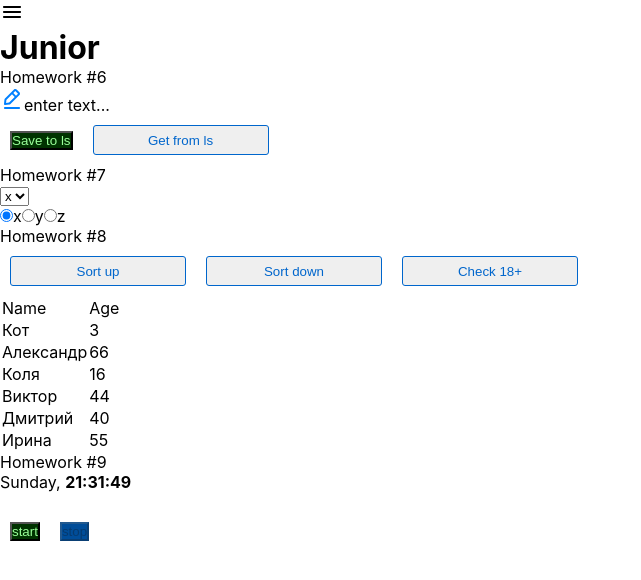
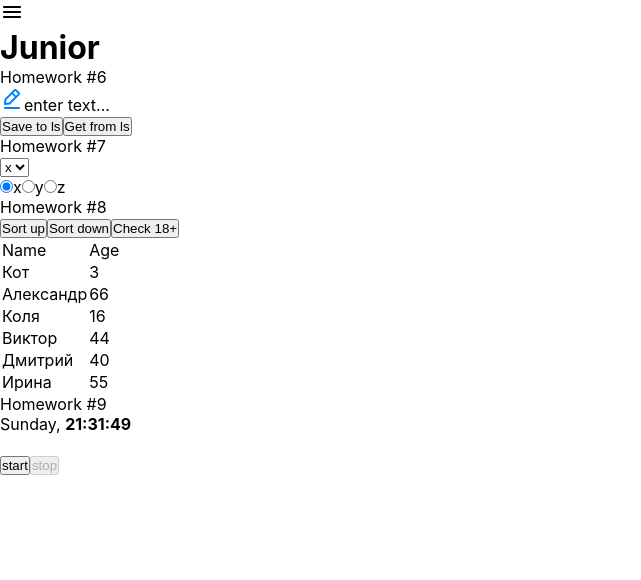
Before and after one commit to DmitryB89/Self-Check, a React (Create React App) app: page /#/junior in a window 1280 px wide. Shown: the top 580 px of the page, without its empty margins (0-641 px from the left). Built offline with nearby package versions, Linux system fonts and the light colour scheme.

Commit message:
HW-4 changes

```diff
--- a/src/s2-homeworks/hw04/common/c2-SuperButton/SuperButton.tsx
+++ b/src/s2-homeworks/hw04/common/c2-SuperButton/SuperButton.tsx
@@ -17,9 +17,7 @@ const SuperButton: React.FC<SuperButtonPropsType> = (
         ...restProps // все остальные пропсы попадут в объект restProps, там же будет children
     }
 ) => {
-    const finalClassName =
-        `${s.button} + ${(disabled ? s.disabled : xType === 'red' ? s.red : xType === 'secondary' ? s.secondary : s.default)}`
-        // задачка на смешивание классов
+    const finalClassName = s.button +(disabled ? s.disabled : xType === 'red' ? s.red : xType === 'secondary' ? s.secondary : s.default) // задачка на смешивание классов
 
     return (
         <button
```
